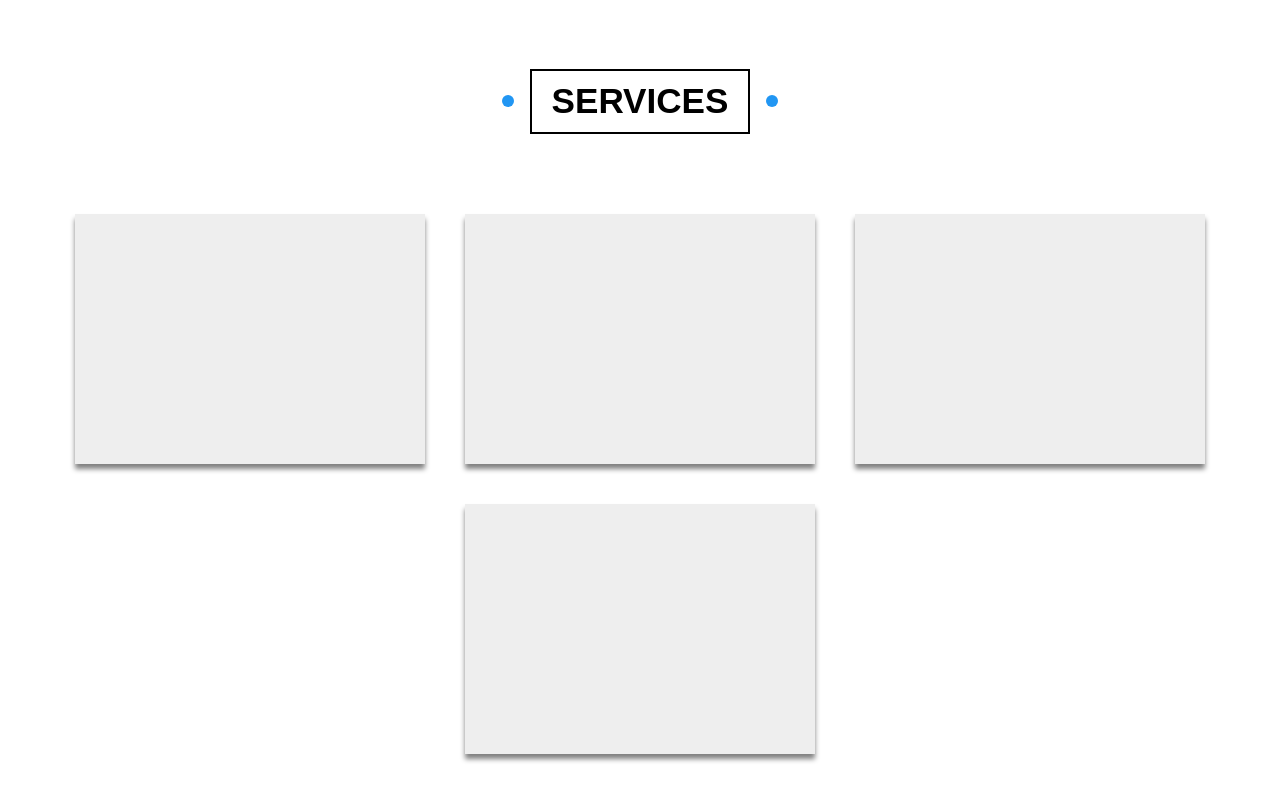
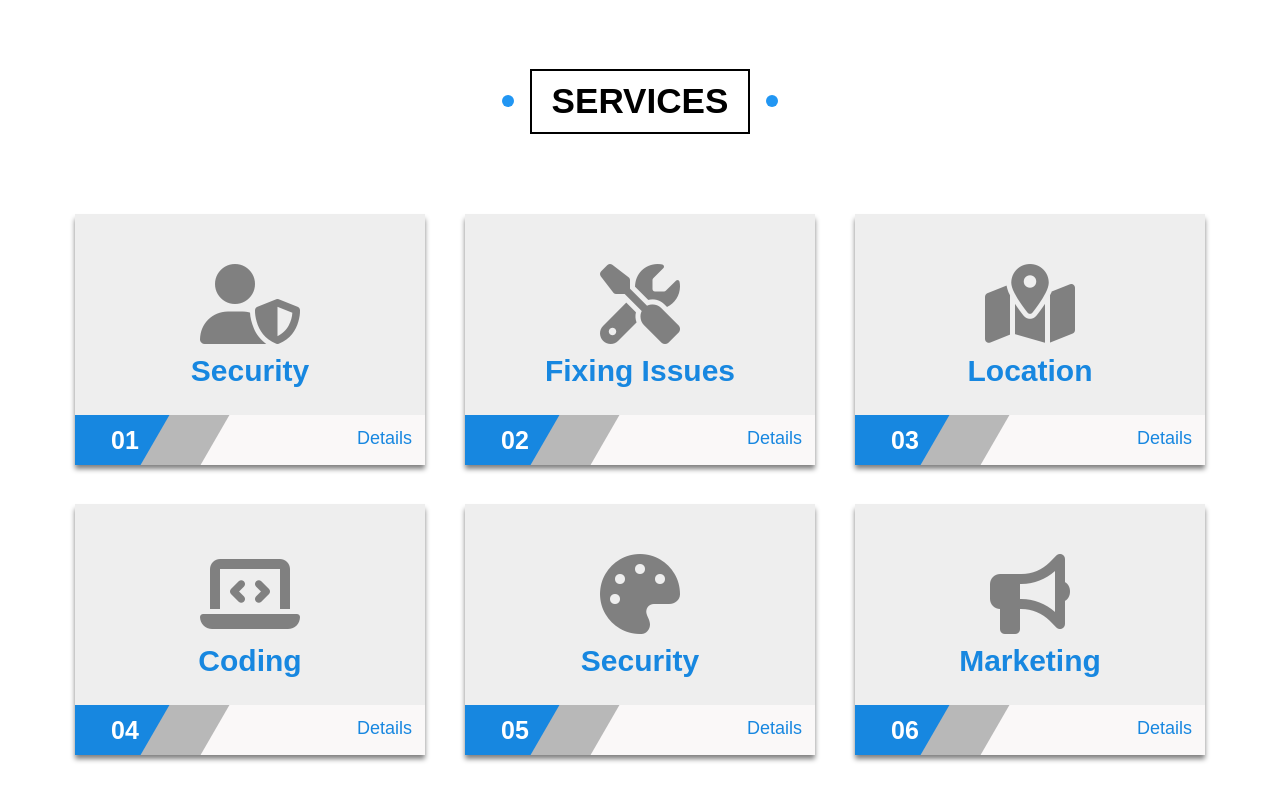
Before and after one commit to YoussefDybala/gallery-template, a plain HTML site: page index.html in a window 1280 px wide. Shown: the part 5306-6106 px from the top of the page. Drawn offline with Linux system fonts and the light colour scheme.

Commit message:
new commit

```diff
--- a/css/style.css
+++ b/css/style.css
@@ -444,7 +444,7 @@ height: 90vh;
         height: fit-content;
         background-color: #eee;
         position: relative;
-        right: -28px;
+        right: -8px;
       }
 }
 .team-members .boxes .box3 img {
@@ -502,4 +502,52 @@ top: 100px;
     position: relative;
     box-shadow: 0 5px 5px gray;
   }
+  .serv-cont {
+    text-align: center;
+    margin-top: 50px;
+  }
+ .serv-cont i {
+  font-size: 80px;
+  color: gray;
+ }
+ .serv-cont h4 {
+  color: #1787e0;
+  margin: 10px;
+  font-size: 30px;
+ }
+ .serv-foot {
+  display: flex;
+  justify-content: space-between;
+
+  margin-top: 27px;
+  background-color: #faf8f8;
+ }
+ .serv-foot span {
+  color: #ffffff;
+  font-weight: bold;
+  font-size: 25px;
+  background-color: #1787e0;
+  width: 100px;
+  height: 50px;
+  text-align: center;
+  display: flex;
+  justify-content: center;
+  align-items: center;
+  position: relative;
+ }
+ .serv-foot p {
+ padding: 13px;
+ font-size: 18px;
+  color: #1787e0;
+ }
+ .serv-foot span:after{
+  position: absolute;
+  content: '';
+  width: 60px;
+  height: 50px;
+  background-color: rgb(184, 184, 184);
+  top: 0;
+  left: 80px;
+  transform: skewX(-30deg);
+ }
   /* ///////////// end services //////////  */
--- a/index.html
+++ b/index.html
@@ -383,16 +383,64 @@
             </div>
             <div class="boxes">
                 <div class="box2">
-
+                    <div class="serv-cont">
+                        <i class="fas fa-user-shield fa-4x"></i>
+                        <h4>Security</h4>
+                    </div>
+                    <div class="serv-foot">
+                        <span>01</span>
+                        <p>Details</p>
+                    </div>
                 </div>
                 <div class="box2">
-
+                    <div class="serv-cont">
+                        <i class="fas fa-tools fa-4x"></i>
+                        <h4>Fixing Issues</h4>
+                    </div>
+                    <div class="serv-foot">
+                        <span>02</span>
+                        <p>Details</p>
+                    </div>
                 </div>
                 <div class="box2">
-
+                    <div class="serv-cont">
+                        <i class="fas fa-map-marked-alt fa-4x"></i>
+                        <h4>Location</h4>
+                    </div>
+                    <div class="serv-foot">
+                        <span>03</span>
+                        <p>Details</p>
+                    </div>
                 </div>
                 <div class="box2">
-
+                    <div class="serv-cont">
+                        <i class="fas fa-laptop-code fa-4x"></i>
+                        <h4>Coding</h4>
+                    </div>
+                    <div class="serv-foot">
+                        <span>04</span>
+                        <p>Details</p>
+                    </div>
+                </div>
+                <div class="box2">
+                    <div class="serv-cont">
+                        <i class="fas fa-palette fa-4x"></i>
+                        <h4>Security</h4>
+                    </div>
+                    <div class="serv-foot">
+                        <span>05</span>
+                        <p>Details</p>
+                    </div>
+                </div>
+                <div class="box2">
+                    <div class="serv-cont">
+                        <i class="fas fa-bullhorn fa-4x"></i>
+                        <h4>Marketing</h4>
+                    </div>
+                    <div class="serv-foot">
+                        <span>06</span>
+                        <p>Details</p>
+                    </div>
                 </div>
             </div>
         </div>
```
